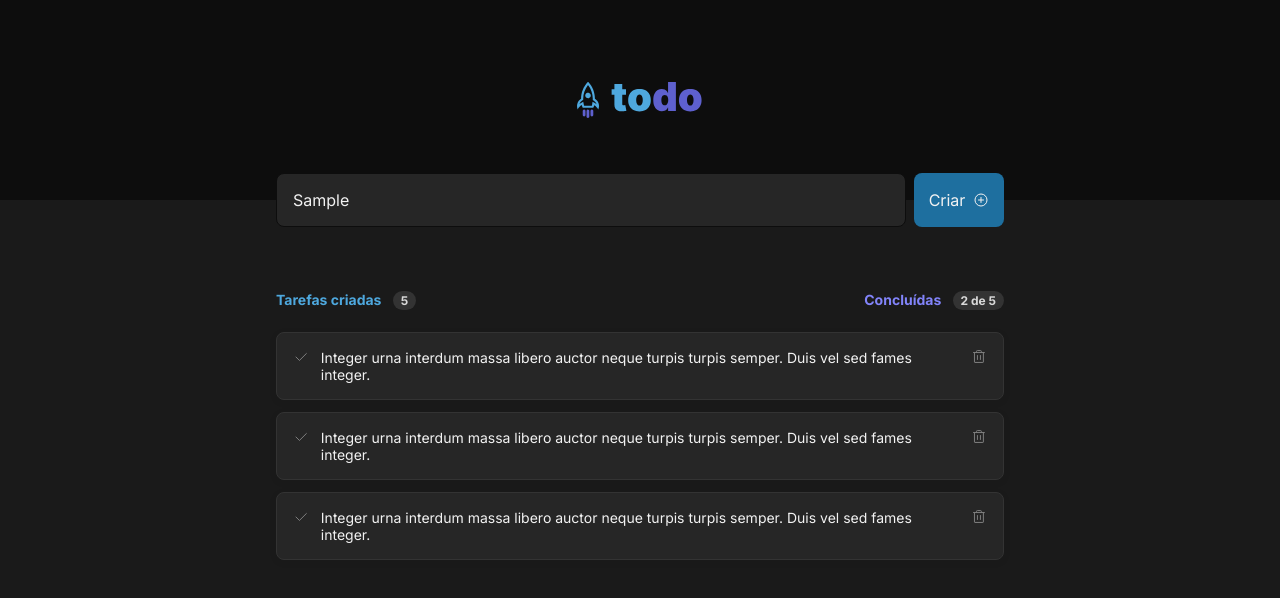
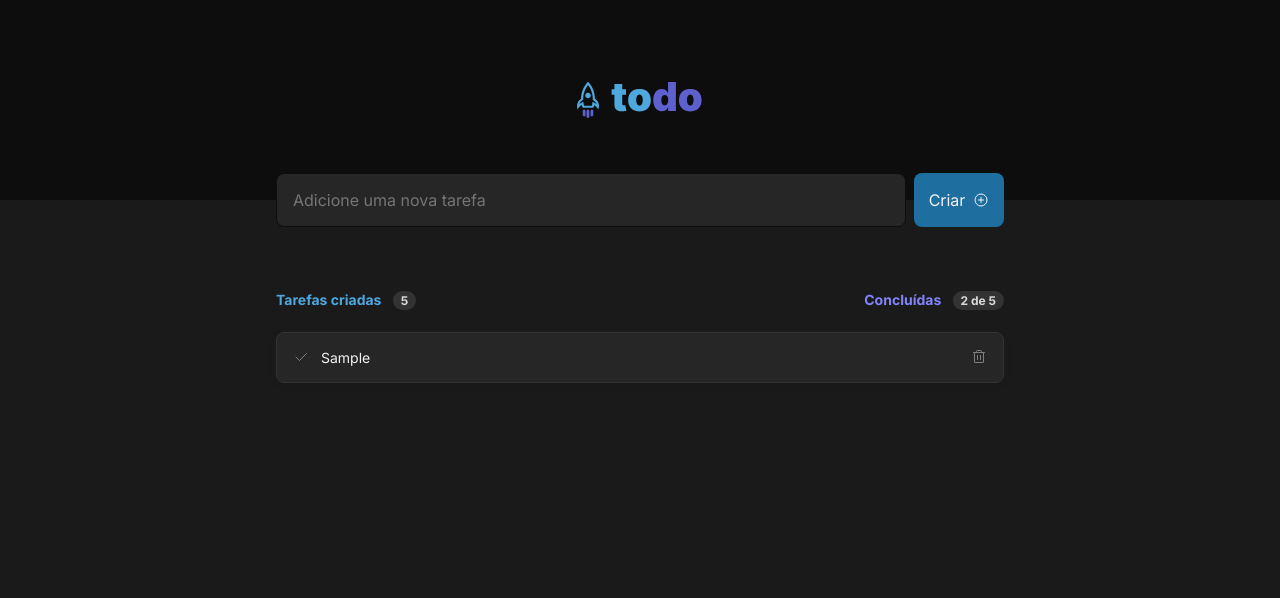
Before and after one commit to ViniciusHack/todo-journey2022, a React (Vite) app: page / in a window 1280 px wide. Both pictures are taken after typing "Sample" into the empty fields and a click on the button "Criar". Shown: the top 598 px of the page. Built offline with nearby package versions, Linux system fonts and the light colour scheme.

Commit message:
feat: rendering the right name

```diff
--- a/src/App.tsx
+++ b/src/App.tsx
@@ -16,7 +16,7 @@ export function App() {
 
   const addNewTask = useCallback((title: string) => {
     const newTask = {
-      id: Math.floor(Math.random() * 1000) + 1,
+      id: Date.now(),
       title,
       checked: false,
     }
--- a/src/components/NewTask.tsx
+++ b/src/components/NewTask.tsx
@@ -16,6 +16,8 @@ export function NewTask({ onAdd }: NewTaskProps) {
   const handleSubmitNewTask = (e: FormEvent) => {
     e.preventDefault();
     onAdd(newTaskName);
+
+    setNewTaskName('');
   }
 
   return (
--- a/src/components/TaskItem.tsx
+++ b/src/components/TaskItem.tsx
@@ -1,12 +1,16 @@
 import { Check, Trash } from 'phosphor-react';
 import styles from './TaskItem.module.css';
 
-export function TaskItem() {
+interface TaskItemProps {
+  title: string;
+}
+
+export function TaskItem({ title }: TaskItemProps) {
   return (
     <div className={styles.taskItemContainer}>
       <div className={styles.taskInfo}>
         <Check />
-        <p>Integer urna interdum massa libero auctor neque turpis turpis semper. Duis vel sed fames integer.</p>
+        <p>{title}</p>
       </div>
 
       <Trash />
--- a/src/components/TaskList.tsx
+++ b/src/components/TaskList.tsx
@@ -18,10 +18,8 @@ export function TaskList({ tasks }: TaskListProps) {
 
       <section className={styles.taskItemGroup}>
         {tasks.map(task => (
-          <TaskItem key={task.id}/>
+          <TaskItem key={task.id} {...task}/>
         ))}
-        <TaskItem />
-        <TaskItem />
       </section>
     </section>
   )
```
